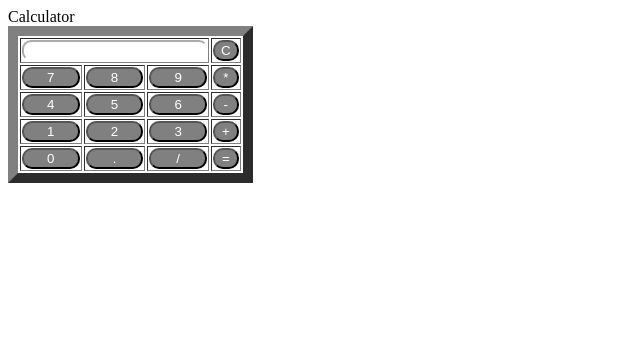
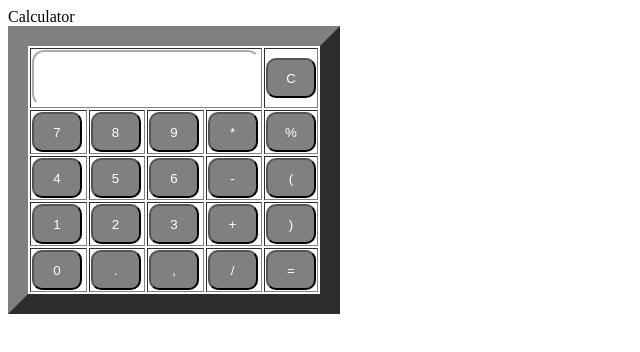
Before and after one commit to Vipasyan33/My-portfolio, a plain HTML site: page Contents/Calculator/jscalculator.html in a window 1280 px wide. Shown: the whole page, without its empty margins (0-640 px from the left). Drawn offline with Linux system fonts and the light colour scheme.

Commit message:
Add calculator project

```diff
--- a/Contents/Calculator/jscalculator.html
+++ b/Contents/Calculator/jscalculator.html
@@ -9,26 +9,29 @@ border-radius: 10px;
 background-color:grey;
 color: white;
 border-color:#black ;
-width:100%;
+width:50px;
+height: 40px;
 }
 input[type="text"]
 {
-border-radius: 9px;
+border-radius: 12px;
 text-align: right;
+font-size: 21px;
 background-color:white;
 color: black;
 border-color: white;
-width:96%
+width:220px;
+height: 50px;
 }
 </style>
 
  </head>
 <body>
 <div class = title > Calculator</div>
-<table border="10">
+<table border="20">
 <tr>
 
-<td colspan="3"><input type="text" id="result"/></td>
+<td colspan="4"><input type="text" id="result"/></td>
 <td><input type="button" value="C" onclick="clr()"/> </td>
 </tr>
 
@@ -41,6 +44,7 @@ width:96%
 <td><input type="button" value="8" onclick="display('8')"/> </td>
 <td><input type="button" value="9" onclick="display('9')"/> </td>
 <td><input type="button" value="*" onclick="display('*')"/> </td>
+<td><input type="button" value="%" onclick="display('%')"/> </td>
 </tr>
 
 <tr>
@@ -49,6 +53,7 @@ width:96%
 <td><input type="button" value="5" onclick="display('5')"/> </td>
 <td><input type="button" value="6" onclick="display('6')"/> </td>
 <td><input type="button" value="-" onclick="display('-')"/> </td>
+<td><input type="button" value="(" onclick="display('(')"/> </td>
 </tr>
 
 <tr>
@@ -57,12 +62,14 @@ width:96%
 <td><input type="button" value="2" onclick="display('2')"/> </td>
 <td><input type="button" value="3" onclick="display('3')"/> </td>
 <td><input type="button" value="+" onclick="display('+')"/> </td>
+<td><input type="button" value=")" onclick="display(')')"/> </td>
 
 
 </tr>
 <tr>
 <td><input type="button" value="0" onclick="display('0')"/> </td>
 <td><input type="button" value="." onclick="display('.')"/> </td>
+<td><input type="button" value="," onclick="display(',')"/> </td>
 <td><input type="button" value="/" onclick="display('/')"/> </td>
 <td><input type="button" value="=" onclick="solve()"/> </td>
 
```
Also changed, not shown: Contents/Projects.html (+7 -17 lines).
